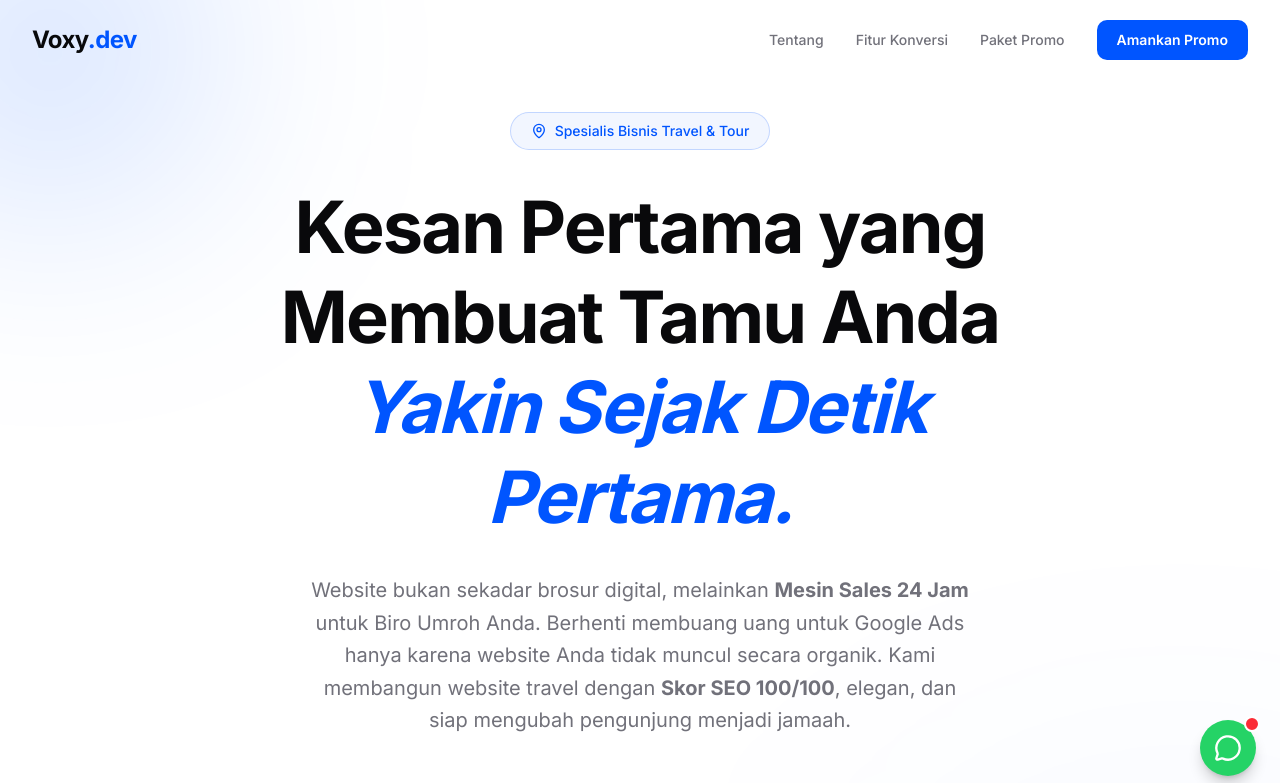
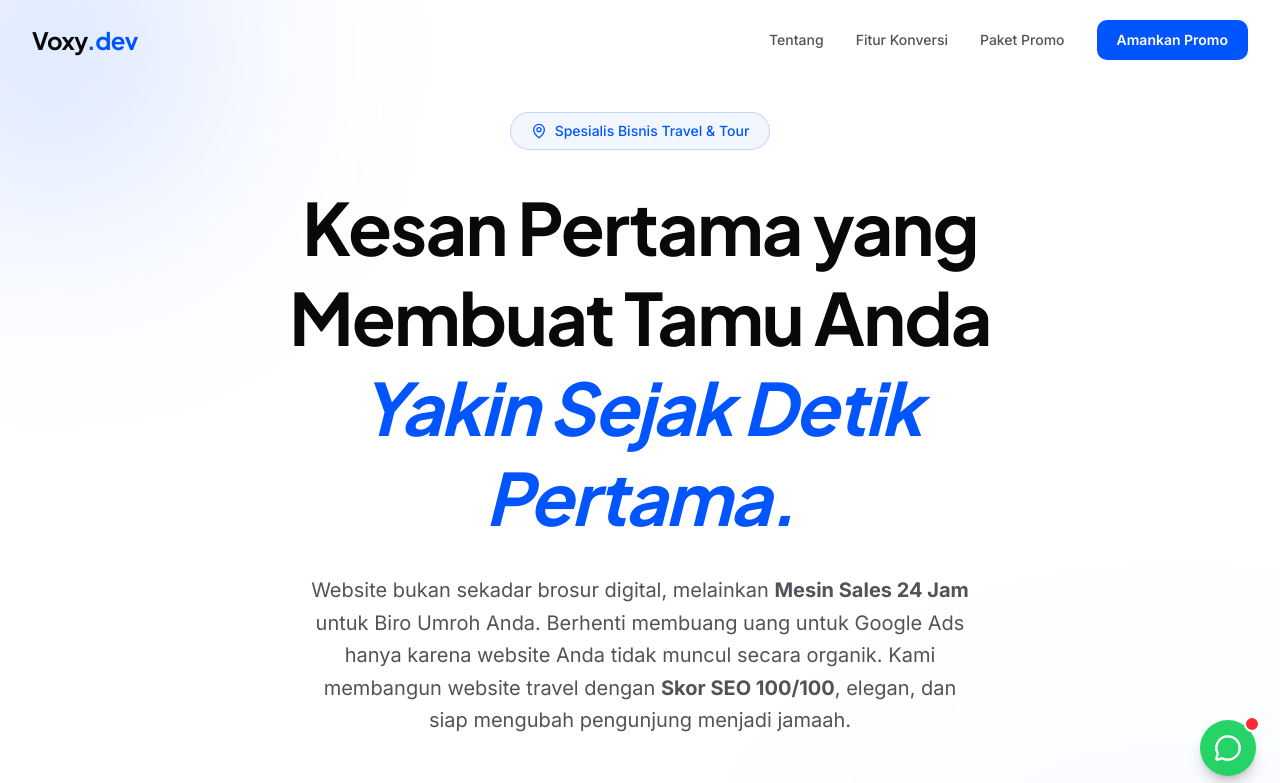
Before and after one commit to damosfxa/landingpage, a Next.js app: page / in a window 1280 px wide. Shown: the top 783 px of the page. Built offline with nearby package versions, Linux system fonts and the light colour scheme.

Commit message:
style: darken muted text to ensure WCAG AA contrast compliance

```diff
--- a/src/app/globals.css
+++ b/src/app/globals.css
@@ -14,7 +14,7 @@
   --secondary: #F4F4F5; /* Crisp light gray for alternating sections */
   --secondary-foreground: #09090B;
   --muted: #F4F4F5;
-  --muted-foreground: #71717A;
+  --muted-foreground: #52525B; /* Darker gray for WCAG AA contrast ratio */
   --accent: #EFF6FF; /* Very light blue for hover states */
   --accent-foreground: #0055FF;
   --destructive: #EF4444;
@@ -50,7 +50,7 @@
   --radius-lg: var(--radius);
 
   --font-sans: var(--font-inter), ui-sans-serif, system-ui, sans-serif;
-  --font-serif: var(--font-plus-jakarta-sans), ui-serif, Georgia, Cambria, "Times New Roman", Times, serif;
+  --font-serif: var(--font-playfair), ui-serif, Georgia, Cambria, "Times New Roman", Times, serif;
 }
 
 @layer base {
```
